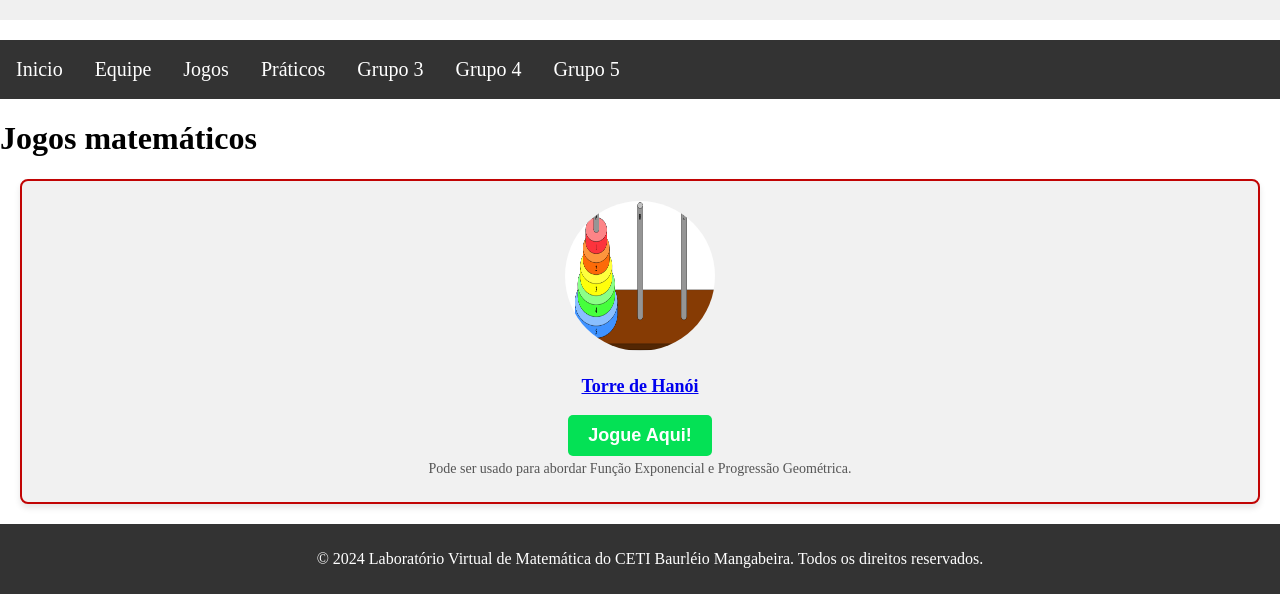
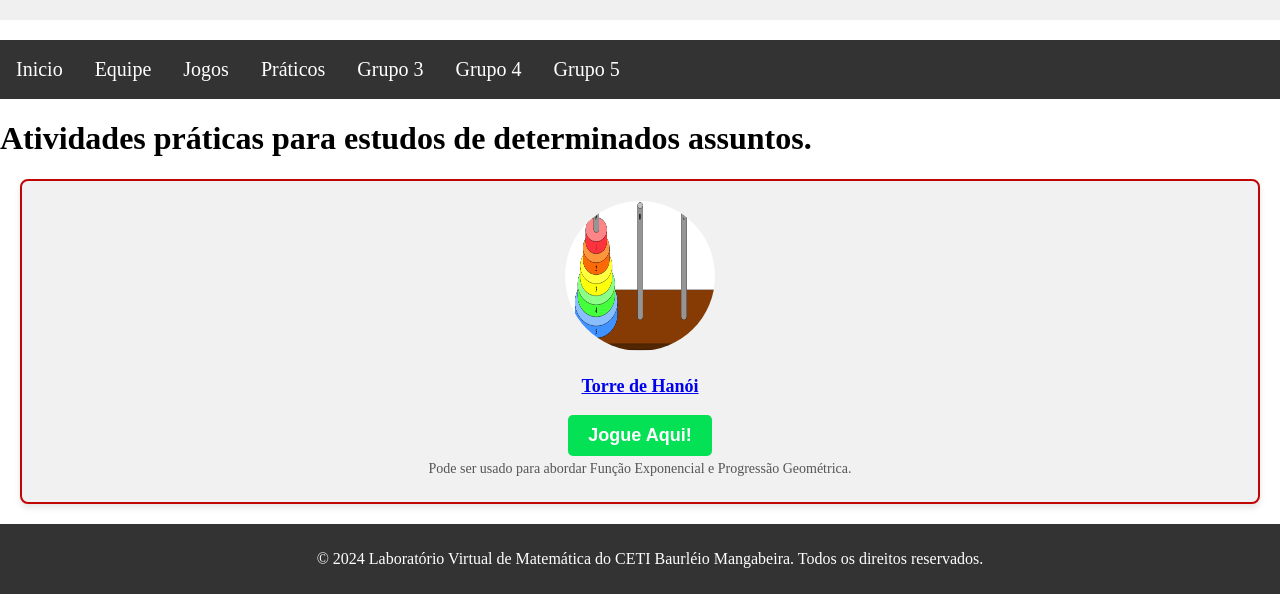
Before and after one commit to Hislley/LVM, a plain HTML site: page praticos.html in a window 1280 px wide. Shown: the part 588-1182 px from the top of the page. Drawn offline with Linux system fonts and the light colour scheme.

Commit message:
modificado

```diff
--- a/praticos.html
+++ b/praticos.html
@@ -35,7 +35,7 @@
 <head>
     <title>Nossa Equipe</title>
     <body>
-        <h1>Jogos matemáticos</h1>
+        <h1>Atividades práticas para estudos de determinados assuntos.</h1>
         <section id="praticos">
             <div class="membro">
                 <img src="torre de hanoi.png" alt="Foto do jogo 1">
```
Also changed, not shown: jogos.html (+3 -2 lines).
